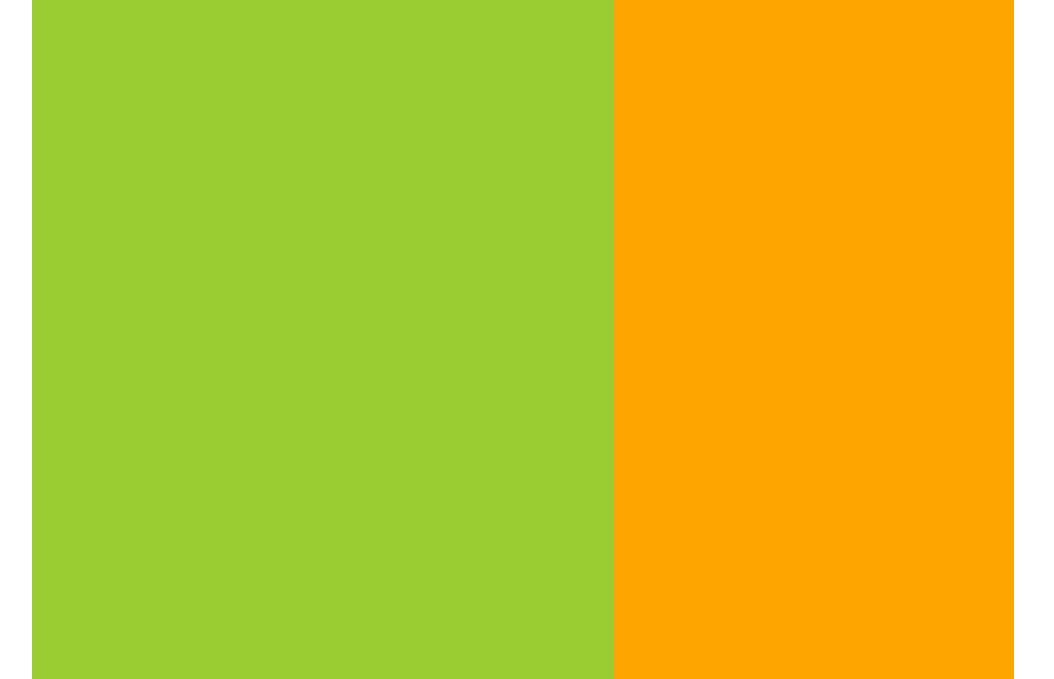
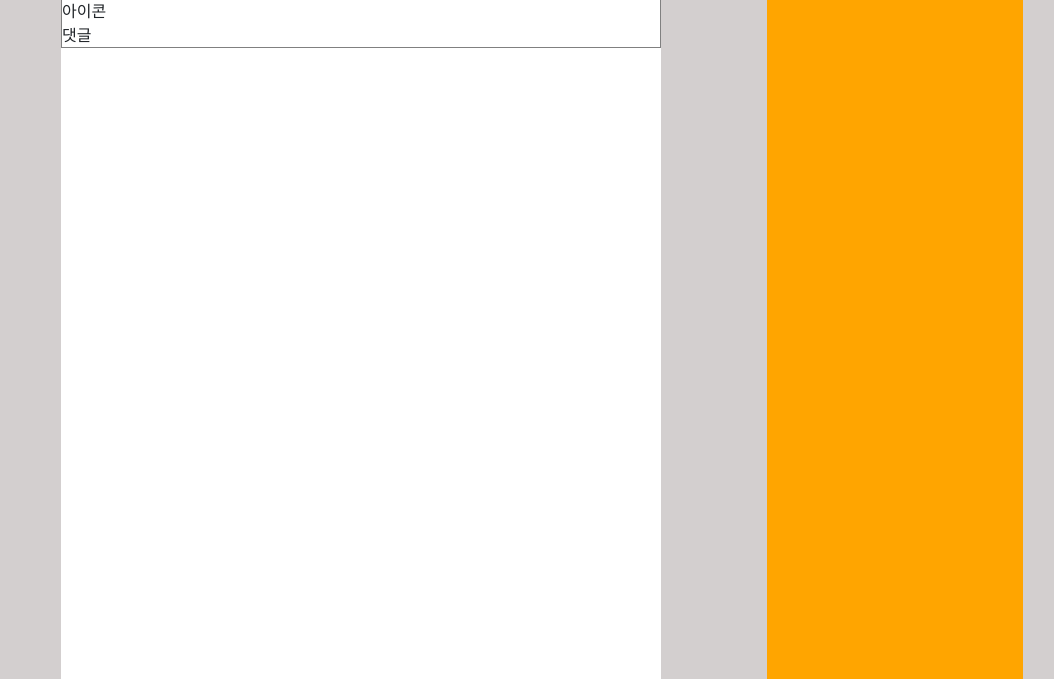
Before and after one commit to ksm0076/kinstagram, a Django app: page /main/ in a window 1280 px wide. Shown: the part 375-1054 px from the top of the page, without its empty margins (180-1234 px from the left). Run offline with Django 5.2, Linux system fonts and the light colour scheme.

Commit message:
상단 바 완성, photho-section 진행 중, css 따로 관리시작

```diff
--- a/kinsta/templates/kinsta/main.html
+++ b/kinsta/templates/kinsta/main.html
@@ -21,10 +21,51 @@
             font-weight: 400;
             font-style: normal;
         }
+
+        .left_part{
+            width:600px;
+            height: 1000px;
+            background-color: white;
+            margin-right: 198px;
+        }
+
+        .right_part{
+            width:20%;
+            height: 1000px;
+            position:fixed;
+            left: 74%;
+            background-color: orange;
+        }
+
+        .profile{
+            display:flex;
+            align-items:center;
+        }
+
+        .profile_image{
+            border-radius: 50%;
+            /* overflow: hidden; */
+            width: 80px;
+            height: 80px;
+            object-fit: cover;
+        }
+
+        .user_id{
+            margin-left:10px;
+        }
+
+        .photo-section{
+            text-align: center;
+            margin-top: 15px;
+        }
+
+        .photo-section img{
+            width:50%;
+        }
     </style>
 </head>
 
-<body>
+<body style="background-color: rgb(211, 207, 207);">
     <!-- 상단바 -->
     <nav class="navbar navbar-expand-lg bg-body-tertiary" style="position:fixed; width:100%;">
         <div class="container-fluid" style=" justify-content: space-between;">
@@ -49,12 +90,30 @@
         </div>
     </nav>
 
-    <!-- 왼쪽 피드, 오른쪽 추천 -->
+    <!-- 왼쪽 오른쪽 -->
     <div style="display: flex; justify-content: center; padding-top:54px;">
-        <div style="width:600px; height: 1000px; background-color: yellowgreen; margin-right: 256px;">
-            왼쪽
+        <!-- 왼쪽 피드 -->
+        <div class="left_part">
+            <div style="border: solid black; border-width:1px; border-color:grey;">
+                <!-- 사용자정보 -->
+                <div class="profile">
+                    <div>
+                        <img class="profile_image" src="https://img.khan.co.kr/news/2023/05/12/news-p.v1.20230512.e5fffd99806f4dcabd8426d52788f51a_P1.png">
+                    </div>
+                    <div class="user_id">
+                        IU
+                    </div>
+                </div>
+                <!-- 사진 올리는 부분 -->
+                <div class="photo-section">
+                    <img src="https://encrypted-tbn0.gstatic.com/images?q=tbn:ANd9GcR_xUOIqHHwYH3N11wWXnAf5WuRgMMf75p-KA&s">
+                </div>
+                <div>아이콘</div>
+                <div>댓글</div>
+            </div>
         </div>
-        <div style="width:400px; height: 1000px; background-color: orange; position:fixed; left: 62%;">
+        <!-- 오른쪽 추천 -->
+        <div class="right_part">
             오른쪽
         </div>
     </div>
```
Also changed, not shown: README.md.
